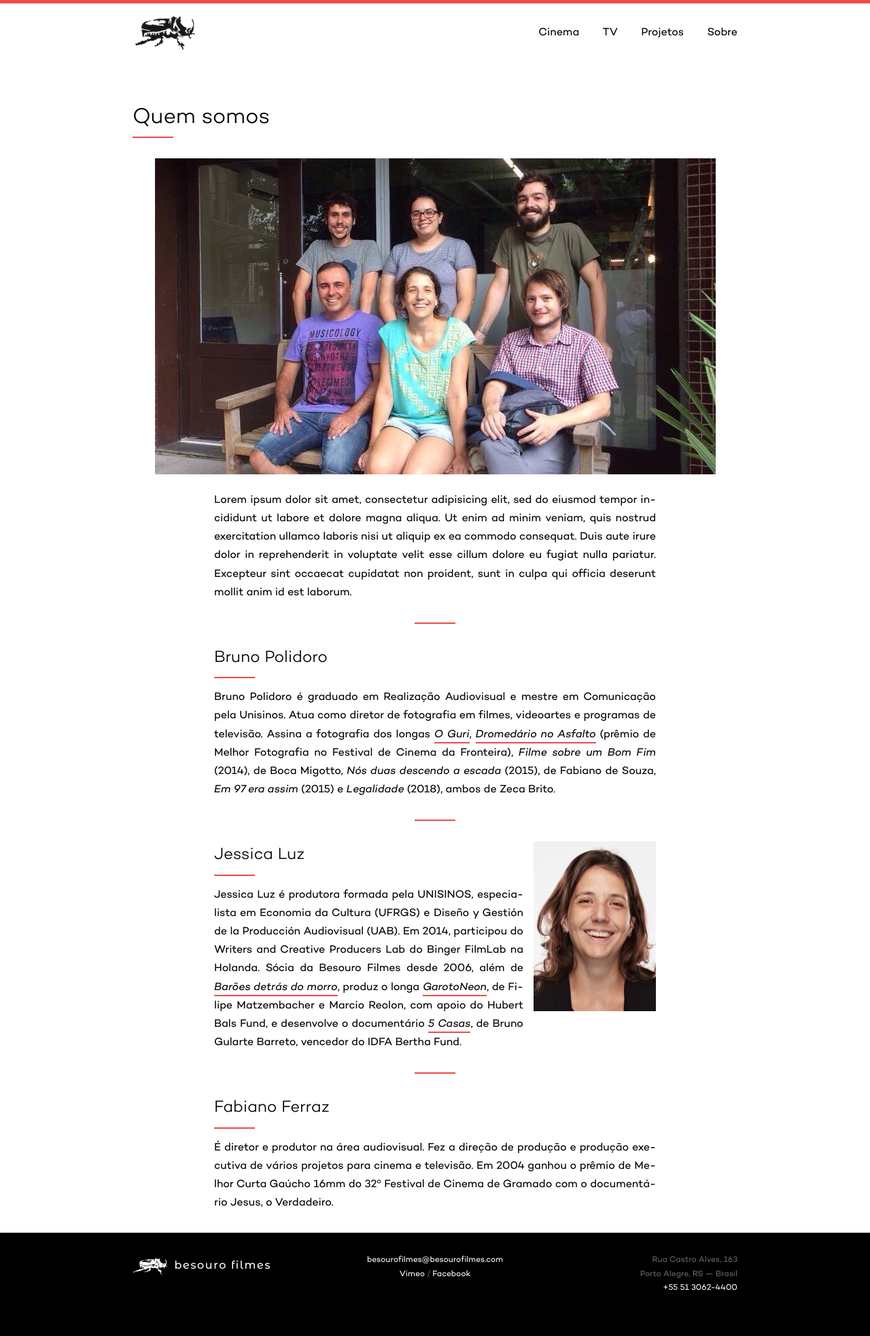
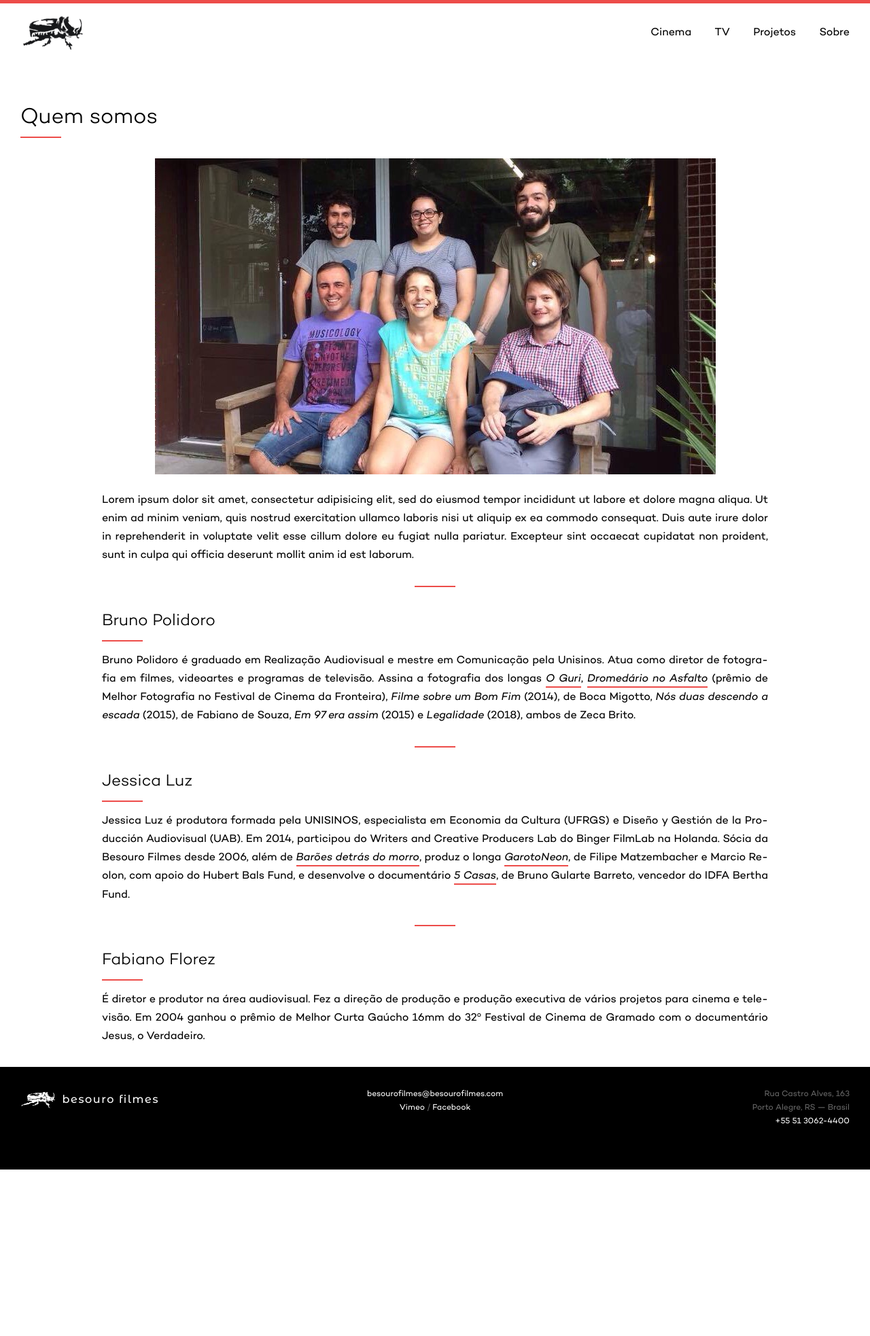
Before and after one commit to arthrfrts/besouro, a Jekyll site: the page built from sobre.md, in a window 1280 px wide. Shown: the whole page at 68% size. Built offline with Jekyll 4.4.1, drawn with Linux system fonts in a browser that asks for light colours; after the commit the page ends 1721 px from its top, so only the background shows below that.

```diff
--- a/assets/main.scss
+++ b/assets/main.scss
@@ -16,7 +16,7 @@
 $color-brand: #ED4C49;
 
 // Structure variables
-$content-width: 95rem;
+$content-width: 1550px;
 $on-palm: 600px;
 $on-laptop: 800px;
 $spacing-unit: 3rem;
--- a/sobre.md
+++ b/sobre.md
@@ -16,13 +16,12 @@
 
 ---
 
-{% include figure.html src="/assets/images/jess.jpg" class="align right" %}
 ## Jessica Luz
 Jessica Luz é produtora formada pela UNISINOS, especialista em Economia da Cultura (UFRGS) e Diseño y Gestión de la Producción Audiovisual (UAB). Em 2014, participou do Writers and Creative Producers Lab do Binger FilmLab na Holanda. Sócia da Besouro Filmes desde 2006, além de [_Barões detrás do morro_]({{ '/projetos/baroes-detras-do-morro/' | relative_url }}), produz o longa [_GarotoNeon_]({{ '/projetos/garotoneon/' | relative_url }}), de Filipe Matzembacher e Marcio Reolon, com apoio do Hubert Bals Fund, e desenvolve o documentário [_5 Casas_]({{ '/projetos/5-casas/' | relative_url }}), de Bruno Gularte Barreto, vencedor do IDFA Bertha Fund.
 
 ---
 
-## Fabiano Ferraz
+## Fabiano Florez
 É diretor e produtor na área audiovisual. Fez a
 direção de produção e produção executiva de vários projetos para
 cinema e televisão. Em 2004 ganhou o prêmio de Melhor Curta Gaúcho
```
